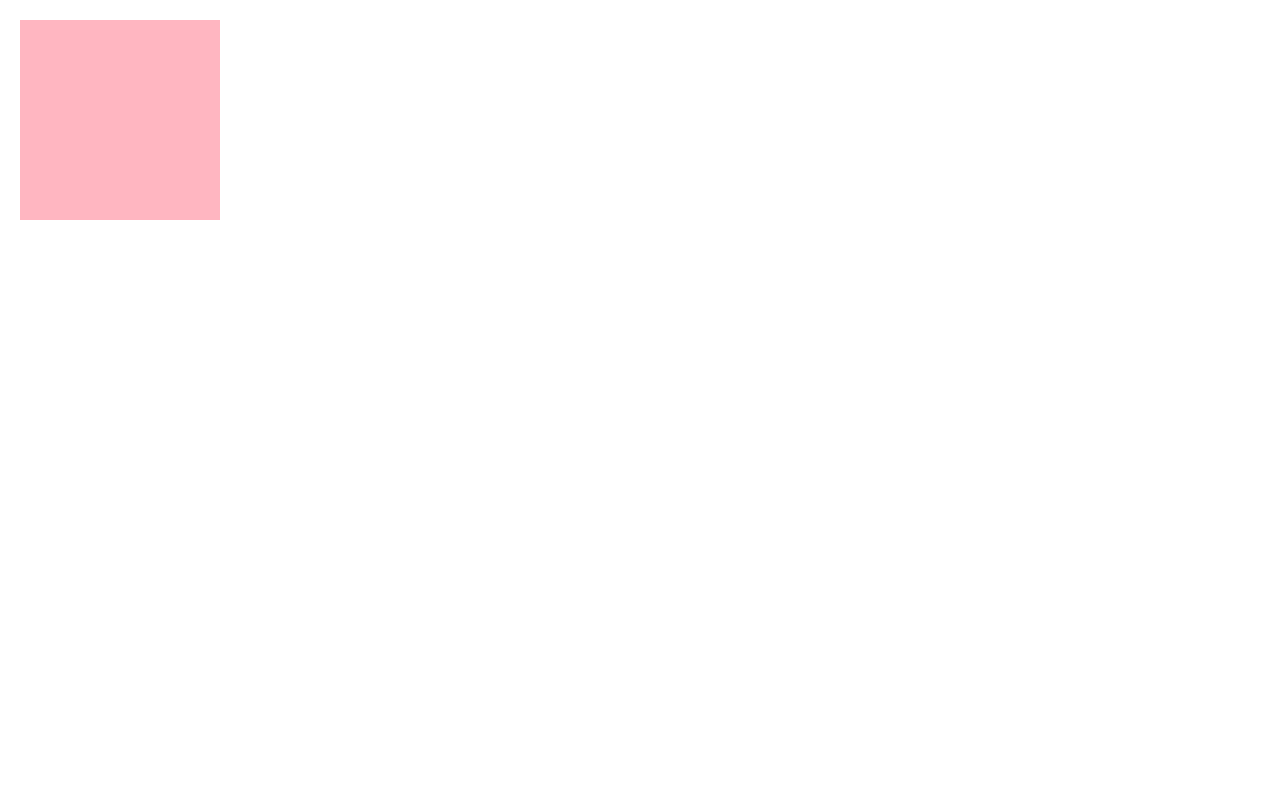
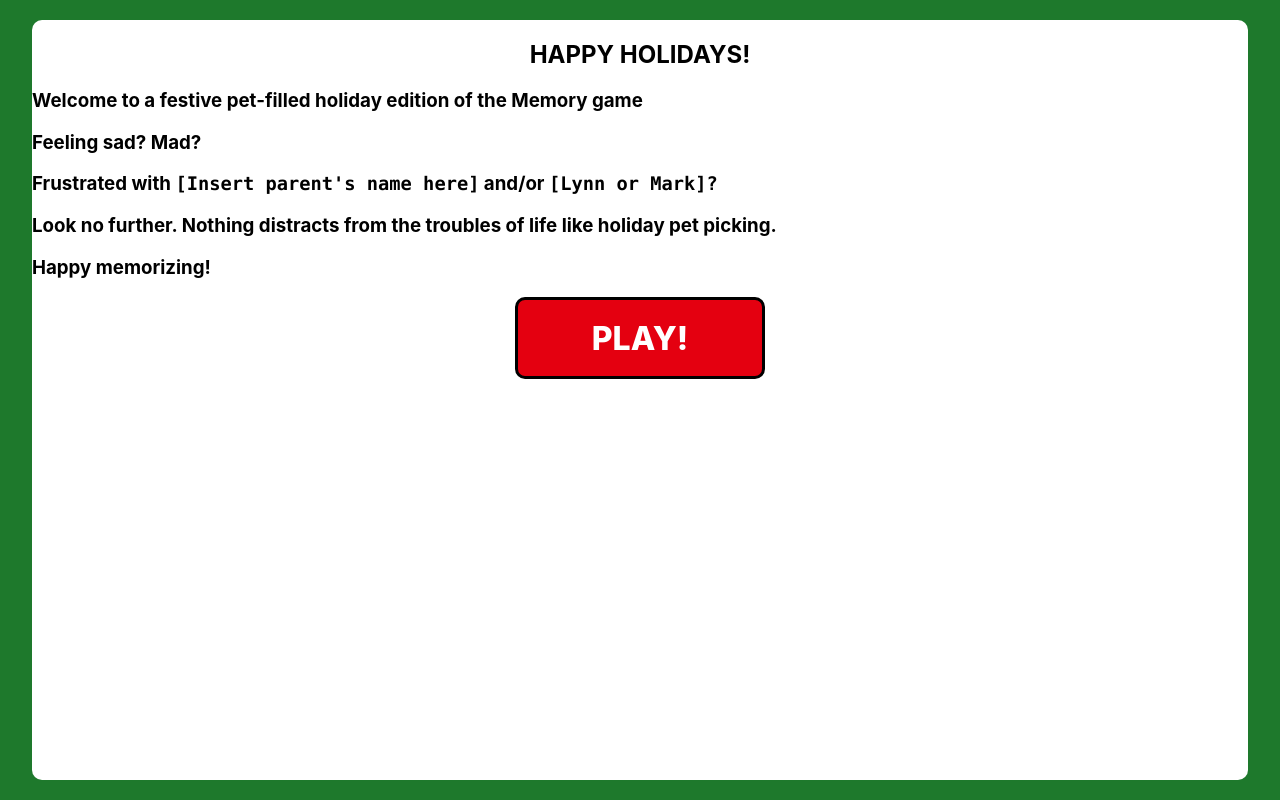
Before and after one commit to bsokas/bdog-xmas-2021, a React (Create React App) app: page / in a window 1280 px wide. Built offline with nearby package versions, Linux system fonts and the light colour scheme.

Commit message:
StartScreen page with a basic button and some text

```diff
--- a/public/index.html
+++ b/public/index.html
@@ -24,7 +24,7 @@
       work correctly both with client-side routing and a non-root public URL.
       Learn how to configure a non-root public URL by running `npm run build`.
     -->
-    <title>React App</title>
+    <title>Fillipo Fluffy Match</title>
   </head>
   <body>
     <noscript>You need to enable JavaScript to run this app.</noscript>
--- a/src/App.css
+++ b/src/App.css
@@ -1,8 +1,7 @@
 .App {
   display: flex;
-  height: 100%;
-  width: 100%;
-  text-align: center;
+  height: 100vh;
+  background-color: #1E792C;
 }
 
 .App-logo {
--- a/src/App.tsx
+++ b/src/App.tsx
@@ -1,10 +1,11 @@
 import React from 'react'
 import './App.css'
-import { GameCard } from './components'
+import { GameCard, StartScreen } from './components'
 
 const App = () => (
     <div className="App">
-        <GameCard />
+        <StartScreen />
+        {/* <GameCard /> */}
     </div>
 )
 
--- /dev/null
+++ b/src/components/StartScreen/StartScreen.css
@@ -0,0 +1,30 @@
+.start-container {
+    height: 95%;
+    width: 95%;
+    border-radius: 10px;
+    margin: auto;
+    background-color: white;
+}
+
+h2.title {
+    text-align: center;
+}
+
+.start-button {
+    display: flex;
+    margin: auto;
+    height: 10%;
+    width: 20%;
+    border-style: solid;
+    border-radius: 10px;
+    border-color: black;
+    background-color: #E40010;
+}
+
+p.button {
+    margin: auto;
+    font-size: xx-large;
+    font-weight: 800;
+    color: white;
+    text-align: center;
+}
--- /dev/null
+++ b/src/components/StartScreen/index.tsx
@@ -0,0 +1,35 @@
+import React, { useState } from 'react'
+import './StartScreen.css'
+
+const StartScreen = () => {
+    const [gameOn, setGameOn] = useState<boolean>(false)
+
+    return (
+        <div className="start-container">
+            {!gameOn &&
+                <>
+                    <div>
+                        <h2 className="title">HAPPY HOLIDAYS!</h2>
+                    </div>
+                    <div>
+                        <h3>Welcome to a festive pet-filled holiday edition of the Memory game</h3>
+                        <h3>Feeling sad? Mad?</h3>
+                        <h3>Frustrated with <code>[Insert parent's name here]</code> and/or <code>[Lynn or Mark]?</code></h3>
+                        <h3>Look no further. Nothing distracts from the troubles of life like holiday pet picking.</h3>
+                        <h3>Happy memorizing!</h3>
+                    </div>
+                    <div
+                        className="start-button"
+                        onClick={() => { console.log('Clicked')}}
+                    >
+                        <p className="button">
+                            PLAY!
+                        </p>
+                    </div>
+                </>
+            }
+        </div>
+    )
+}
+
+export default StartScreen
--- a/src/components/index.ts
+++ b/src/components/index.ts
@@ -1 +1,2 @@
 export { default as GameCard } from './GameCard'
+export { default as StartScreen } from './StartScreen'
```
Also changed, not shown: src/components/constants/cards.ts (added, +32 -0 lines), public/manifest.json, src/content/images/black_cat.png (added).
